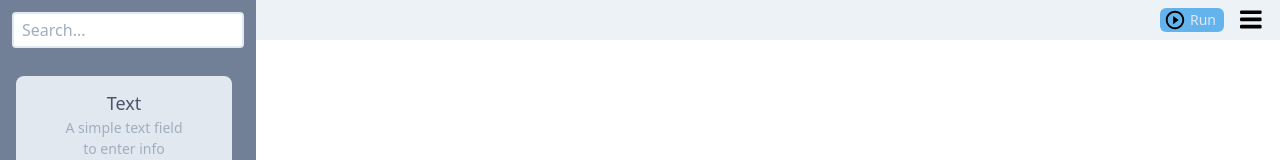
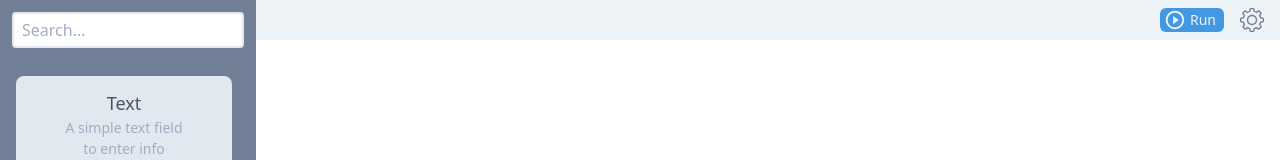
Before and after one commit to Flamz23/CrustAPI, a Vue app: page / in a window 1280 px wide. Shown: the top 160 px of the page. Built offline with nearby package versions, Linux system fonts and the light colour scheme.

Commit message:
Added settings router, win_size events, logo along with some css improvements

```diff
--- a/public/index.html
+++ b/public/index.html
@@ -1,21 +1,22 @@
 <!DOCTYPE html>
 <html lang="en">
+
 <head>
   <meta charset="utf-8" />
   <meta http-equiv="X-UA-Compatible" content="IE=edge" />
   <meta name="viewport" content="width=device-width,initial-scale=1.0" />
-    <link rel="icon" href="<%= BASE_URL %>favicon.ico" />
+  <link rel="icon" href="<%= BASE_URL %>crust.png" />
   <title><%= htmlWebpackPlugin.options.title %></title>
 </head>
+
 <body>
   <noscript>
-      <strong
-        >We're sorry but <%= htmlWebpackPlugin.options.title %> doesn't work
+    <strong>We're sorry but <%= htmlWebpackPlugin.options.title %> doesn't work
       properly without JavaScript enabled. Please enable it to
-        continue.</strong
-      >
+      continue.</strong>
   </noscript>
   <div id="app"></div>
   <!-- built files will be auto injected -->
 </body>
+
 </html>
--- a/src/background.js
+++ b/src/background.js
@@ -20,11 +20,18 @@
   win = new BrowserWindow({
     width: 800,
     height: 600,
+    minWidth: 800,
+    minHeight: 600,
     webPreferences: {
       // Use pluginOptions.nodeIntegration, leave this alone
       // See nklayman.github.io/vue-cli-plugin-electron-builder/guide/security.html#node-integration for more info
       nodeIntegration: process.env.ELECTRON_NODE_INTEGRATION
     }
+  })
+
+  win.on('resize', () => {
+    const win_size = `width: ${win.getSize()[0]}, height: ${win.getSize()[1]}`
+    console.log(win_size);
   })
 
   if (process.env.WEBPACK_DEV_SERVER_URL) {
@@ -37,10 +44,19 @@
     win.loadURL('app://./index.html')
   }
 
+
   win.on('closed', () => {
     win = null
   })
 }
+
+
+
+
+
+
+
+
 
 // Quit when all windows are closed.
 app.on('window-all-closed', () => {
@@ -76,6 +92,15 @@
 
 
 
+
+
+
+
+
+
+
+
+
 // receives the 'open-error-dialog' from the renderer process and shows the error box
 electron.ipcMain.on('open-error-dialog', (event, args) => {
   var content = {
@@ -100,9 +125,6 @@
   })
 })
 
-
-
-
 // Exit cleanly on request from parent process in development mode.
 if (isDevelopment) {
   if (process.platform === 'win32') {
--- a/src/components/masthead.vue
+++ b/src/components/masthead.vue
@@ -1,9 +1,12 @@
 <template>
   <div class="bg-gray-200 h-10 w-full inline">
     <div class="flex float-right h-full">
-      <button class="flex w-16 bg-blue-400 my-2 rounded-md mr-3 hover:bg-blue-700" @click="dol">
+      <button
+        class="flex w-16 bg-blue-500 my-2 rounded-md mr-3 hover:bg-blue-400 focus:outline-none"
+        @click="dol"
+      >
         <svg
-          class="h-full w-full p-px"
+          class="h-full w-full p-px fill-current text-gray-200"
           height="48"
           viewBox="0 0 48 48"
           width="48"
@@ -14,14 +17,70 @@
             d="M20 33l12-9-12-9v18zm4-29C12.95 4 4 12.95 4 24s8.95 20 20 20 20-8.95 20-20S35.05 4 24 4zm0 36c-8.82 0-16-7.18-16-16S15.18 8 24 8s16 7.18 16 16-7.18 16-16 16z"
           />
         </svg>
-        <span class="pr-2 text-sm pt-px text-gray-300">Run</span>
+        <span class="pr-2 text-sm pt-px text-gray-200">Run</span>
       </button>
 
-      <svg class="h-full w-8 p-1 mr-3" viewBox="0 0 100 80" width="40" height="40">
-        <rect width="90" height="15" rx="5" />
-        <rect y="30" width="90" height="15" rx="5" />
-        <rect y="60" width="90" height="15" rx="5" />
-      </svg>
+      <router-link to="/settings">
+        <svg
+          version="1.1"
+          id="Capa_1"
+          xmlns="http://www.w3.org/2000/svg"
+          xmlns:xlink="http://www.w3.org/1999/xlink"
+          x="0px"
+          y="0px"
+          viewBox="0 0 478.703 478.703"
+          style="enable-background:new 0 0 478.703 478.703;"
+          xml:space="preserve"
+          class="h-full w-8 p-1 mr-3 fill-current text-gray-600 hover:text-gray-900"
+        >
+          <g>
+            <g>
+              <path
+                d="M454.2,189.101l-33.6-5.7c-3.5-11.3-8-22.2-13.5-32.6l19.8-27.7c8.4-11.8,7.1-27.9-3.2-38.1l-29.8-29.8
+			c-5.6-5.6-13-8.7-20.9-8.7c-6.2,0-12.1,1.9-17.1,5.5l-27.8,19.8c-10.8-5.7-22.1-10.4-33.8-13.9l-5.6-33.2
+			c-2.4-14.3-14.7-24.7-29.2-24.7h-42.1c-14.5,0-26.8,10.4-29.2,24.7l-5.8,34c-11.2,3.5-22.1,8.1-32.5,13.7l-27.5-19.8
+			c-5-3.6-11-5.5-17.2-5.5c-7.9,0-15.4,3.1-20.9,8.7l-29.9,29.8c-10.2,10.2-11.6,26.3-3.2,38.1l20,28.1
+			c-5.5,10.5-9.9,21.4-13.3,32.7l-33.2,5.6c-14.3,2.4-24.7,14.7-24.7,29.2v42.1c0,14.5,10.4,26.8,24.7,29.2l34,5.8
+			c3.5,11.2,8.1,22.1,13.7,32.5l-19.7,27.4c-8.4,11.8-7.1,27.9,3.2,38.1l29.8,29.8c5.6,5.6,13,8.7,20.9,8.7c6.2,0,12.1-1.9,17.1-5.5
+			l28.1-20c10.1,5.3,20.7,9.6,31.6,13l5.6,33.6c2.4,14.3,14.7,24.7,29.2,24.7h42.2c14.5,0,26.8-10.4,29.2-24.7l5.7-33.6
+			c11.3-3.5,22.2-8,32.6-13.5l27.7,19.8c5,3.6,11,5.5,17.2,5.5l0,0c7.9,0,15.3-3.1,20.9-8.7l29.8-29.8c10.2-10.2,11.6-26.3,3.2-38.1
+			l-19.8-27.8c5.5-10.5,10.1-21.4,13.5-32.6l33.6-5.6c14.3-2.4,24.7-14.7,24.7-29.2v-42.1
+			C478.9,203.801,468.5,191.501,454.2,189.101z M451.9,260.401c0,1.3-0.9,2.4-2.2,2.6l-42,7c-5.3,0.9-9.5,4.8-10.8,9.9
+			c-3.8,14.7-9.6,28.8-17.4,41.9c-2.7,4.6-2.5,10.3,0.6,14.7l24.7,34.8c0.7,1,0.6,2.5-0.3,3.4l-29.8,29.8c-0.7,0.7-1.4,0.8-1.9,0.8
+			c-0.6,0-1.1-0.2-1.5-0.5l-34.7-24.7c-4.3-3.1-10.1-3.3-14.7-0.6c-13.1,7.8-27.2,13.6-41.9,17.4c-5.2,1.3-9.1,5.6-9.9,10.8l-7.1,42
+			c-0.2,1.3-1.3,2.2-2.6,2.2h-42.1c-1.3,0-2.4-0.9-2.6-2.2l-7-42c-0.9-5.3-4.8-9.5-9.9-10.8c-14.3-3.7-28.1-9.4-41-16.8
+			c-2.1-1.2-4.5-1.8-6.8-1.8c-2.7,0-5.5,0.8-7.8,2.5l-35,24.9c-0.5,0.3-1,0.5-1.5,0.5c-0.4,0-1.2-0.1-1.9-0.8l-29.8-29.8
+			c-0.9-0.9-1-2.3-0.3-3.4l24.6-34.5c3.1-4.4,3.3-10.2,0.6-14.8c-7.8-13-13.8-27.1-17.6-41.8c-1.4-5.1-5.6-9-10.8-9.9l-42.3-7.2
+			c-1.3-0.2-2.2-1.3-2.2-2.6v-42.1c0-1.3,0.9-2.4,2.2-2.6l41.7-7c5.3-0.9,9.6-4.8,10.9-10c3.7-14.7,9.4-28.9,17.1-42
+			c2.7-4.6,2.4-10.3-0.7-14.6l-24.9-35c-0.7-1-0.6-2.5,0.3-3.4l29.8-29.8c0.7-0.7,1.4-0.8,1.9-0.8c0.6,0,1.1,0.2,1.5,0.5l34.5,24.6
+			c4.4,3.1,10.2,3.3,14.8,0.6c13-7.8,27.1-13.8,41.8-17.6c5.1-1.4,9-5.6,9.9-10.8l7.2-42.3c0.2-1.3,1.3-2.2,2.6-2.2h42.1
+			c1.3,0,2.4,0.9,2.6,2.2l7,41.7c0.9,5.3,4.8,9.6,10,10.9c15.1,3.8,29.5,9.7,42.9,17.6c4.6,2.7,10.3,2.5,14.7-0.6l34.5-24.8
+			c0.5-0.3,1-0.5,1.5-0.5c0.4,0,1.2,0.1,1.9,0.8l29.8,29.8c0.9,0.9,1,2.3,0.3,3.4l-24.7,34.7c-3.1,4.3-3.3,10.1-0.6,14.7
+			c7.8,13.1,13.6,27.2,17.4,41.9c1.3,5.2,5.6,9.1,10.8,9.9l42,7.1c1.3,0.2,2.2,1.3,2.2,2.6v42.1H451.9z"
+              />
+              <path
+                d="M239.4,136.001c-57,0-103.3,46.3-103.3,103.3s46.3,103.3,103.3,103.3s103.3-46.3,103.3-103.3S296.4,136.001,239.4,136.001
+			z M239.4,315.601c-42.1,0-76.3-34.2-76.3-76.3s34.2-76.3,76.3-76.3s76.3,34.2,76.3,76.3S281.5,315.601,239.4,315.601z"
+              />
+            </g>
+          </g>
+          <g />
+          <g />
+          <g />
+          <g />
+          <g />
+          <g />
+          <g />
+          <g />
+          <g />
+          <g />
+          <g />
+          <g />
+          <g />
+          <g />
+          <g />
+        </svg>
+      </router-link>
     </div>
   </div>
 </template>
--- a/src/exports.js
+++ b/src/exports.js
@@ -69,10 +69,10 @@
     }
 
     clipboard() {
-        this.set = function (content) {
+        this.clipboard.set = function (content) {
             electron.clipboard.writeText(content)
         }
-        this.get = function () { }
+        this.clipboard.get = function () { }
     }
 
     sound() {
--- a/src/router/index.js
+++ b/src/router/index.js
@@ -1,6 +1,7 @@
 import Vue from "vue";
 import VueRouter from "vue-router";
-import HomePage from "../views/HomePage.vue";
+import HomePage from "@/views/HomePage.vue";
+import settings from "@/views/settings.vue";
 
 Vue.use(VueRouter);
 
@@ -13,11 +14,13 @@
   {
     path: "/about",
     name: "About",
-    // route level code-splitting
-    // this generates a separate chunk (about.[hash].js) for this route
-    // which is lazy-loaded when the route is visited.
     component: () =>
-      import(/* webpackChunkName: 'about' */ "../views/About.vue")
+      import("../views/About.vue")
+  },
+  {
+    path: "/settings",
+    name: "Settings",
+    component: settings
   }
 ];
 
--- /dev/null
+++ b/src/views/settings.vue
@@ -0,0 +1,31 @@
+<template>
+  <div class="fixed w-full h-full flex flex-col">
+    <div class="w-full flex h-10 bg-gray-500">
+      <router-link class="my-auto text-gray-800 pl-2" to="/">
+        <button class="flex focus:outline-none pr-3">
+          <!-- hover is supposed to work fom th button but it doesnt -->
+          <div class="my-auto p-1">
+            <svg
+              width="24"
+              height="24"
+              xmlns="http://www.w3.org/2000/svg"
+              fill-rule="evenodd"
+              clip-rule="evenodd"
+              class="my-auto fill-current text-gray-800 hover:text-gray-200"
+            >
+              <path
+                d="M12 0c6.623 0 12 5.377 12 12s-5.377 12-12 12-12-5.377-12-12 5.377-12
+                12-12zm0 1c6.071 0 11 4.929 11 11s-4.929 11-11 11-11-4.929-11-11 4.929-11
+                11-11zm-4.828 11.5l4.608 3.763-.679.737-6.101-5 6.112-5 .666.753-4.604 3.747h11.826v1h-11.828z"
+              />
+            </svg>
+          </div>
+          <!-- <div class="my-auto text-lg font-semibold px-1 pb-px">back</div> -->
+        </button>
+      </router-link>
+    </div>
+    <div class="flex w-full h-full bg-gray-600">
+      <div class="w-10/12 mx-auto h-full py-20 rounded-md">h</div>
+    </div>
+  </div>
+</template>
```
Also changed, not shown: public/.config/settings.js (added), public/crust.png (added), 1 other file (tests, documents, lock files or other folders). Lines whose indentation alone changed are shown as unchanged.
